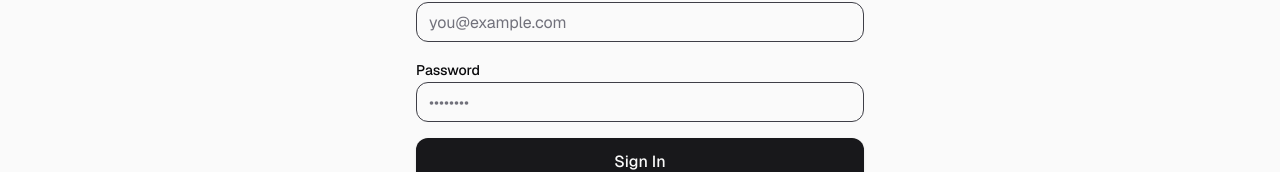
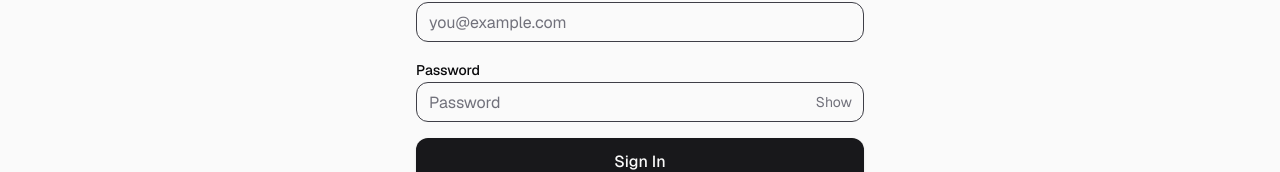
Before and after one commit to osascodes/nova-store, a Next.js app: page /auth/login in a window 1280 px wide. Shown: the part 282-454 px from the top of the page. Built offline with nearby package versions, Linux system fonts and the light colour scheme; no server answers.

Commit message:
add password show/hide toggle

```diff
--- a/src/app/auth/login/page.tsx
+++ b/src/app/auth/login/page.tsx
@@ -10,6 +10,7 @@
 export default function LoginPage() {
   const [error, setError] = useState<string | null>(null);
   const [loading, setLoading] = useState(false);
+  const [showPassword, setShowPassword] = useState(false);
 
   async function handleSubmit(formData: FormData) {
     setLoading(true);
@@ -52,12 +53,22 @@
           </div>
           <div className="space-y-2">
             <label className="text-sm font-medium">Password</label>
-            <Input
-              type="password"
-              name="password"
-              placeholder="••••••••"
-              required
-            />
+            <div className="relative">
+  <Input
+    type={showPassword ? "text" : "password"}
+    name="password"
+    placeholder="Password"
+    required
+    className="pr-10"
+  />
+  <button
+    type="button"
+    onClick={() => setShowPassword((prev) => !prev)}
+    className="absolute right-3 top-1/2 -translate-y-1/2 text-sm text-zinc-500"
+  >
+    {showPassword ? "Hide" : "Show"}
+  </button>
+</div>
           </div>
           <Button type="submit" className="w-full" size="lg" disabled={loading}>
             {loading ? "Signing in..." : "Sign In"}
```
